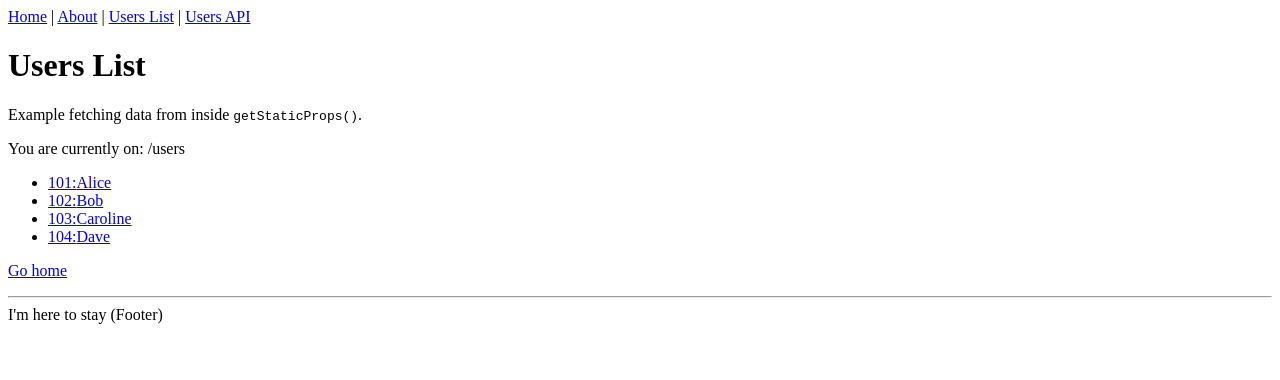
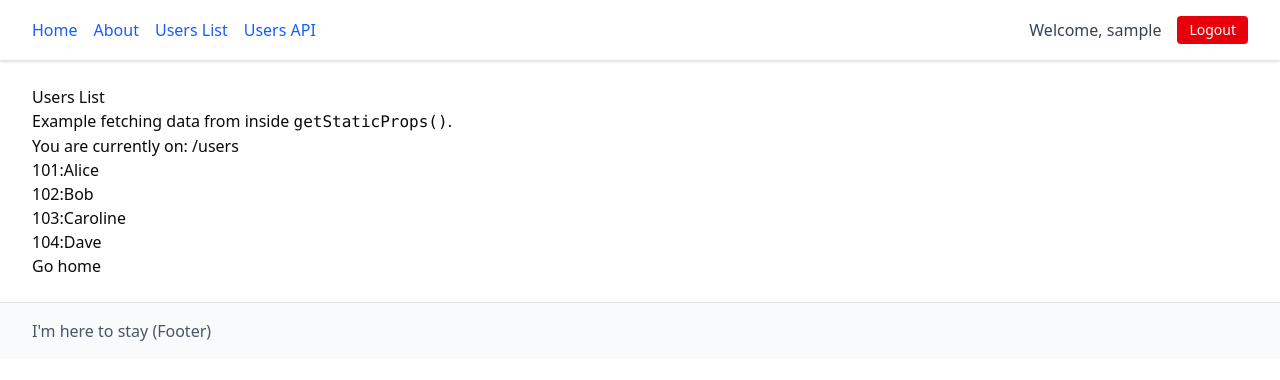
Before and after one commit to gabbar910/SparePartsManager, a Next.js app: page /users in a window 1280 px wide. Shown: the top 380 px of the page. Built offline with nearby package versions, Linux system fonts and the light colour scheme; sample sign-in values are in the browser's storage.

Commit message:
For Layout and Auth

```diff
--- a/components/Layout.tsx
+++ b/components/Layout.tsx
@@ -1,32 +1,71 @@
 import React, { ReactNode } from "react";
 import Link from "next/link";
 import Head from "next/head";
+import { useAuth } from "../contexts/auth";
 
 type Props = {
   children?: ReactNode;
   title?: string;
 };
 
-const Layout = ({ children, title = "This is the default title" }: Props) => (
+const Layout = ({ children, title = "This is the default title" }: Props) => {
+  const { user, logout, isAuthenticated } = useAuth();
+
+  const handleLogout = () => {
+    logout();
+  };
+
+  return (
     <div>
       <Head>
         <title>{title}</title>
         <meta charSet="utf-8" />
         <meta name="viewport" content="initial-scale=1.0, width=device-width" />
       </Head>
-    <header>
-      <nav>
-        <Link href="/">Home</Link> | <Link href="/about">About</Link> |{" "}
-        <Link href="/users">Users List</Link> |{" "}
-        <Link href="/api/users">Users API</Link>
+      <header className="bg-white shadow-sm border-b">
+        <div className="max-w-7xl mx-auto px-4 sm:px-6 lg:px-8">
+          <div className="flex justify-between items-center py-4">
+            <nav className="flex space-x-4">
+              <Link href="/" className="text-blue-600 hover:text-blue-800">
+                Home
+              </Link>
+              <Link href="/about" className="text-blue-600 hover:text-blue-800">
+                About
+              </Link>
+              <Link href="/users" className="text-blue-600 hover:text-blue-800">
+                Users List
+              </Link>
+              <Link href="/api/users" className="text-blue-600 hover:text-blue-800">
+                Users API
+              </Link>
             </nav>
+
+            {isAuthenticated && (
+              <div className="flex items-center space-x-4">
+                <span className="text-gray-700">
+                  Welcome, {user?.username}
+                </span>
+                <button
+                  onClick={handleLogout}
+                  className="bg-red-600 hover:bg-red-700 text-white px-3 py-1 rounded text-sm"
+                >
+                  Logout
+                </button>
+              </div>
+            )}
+          </div>
+        </div>
       </header>
+      <main className="max-w-7xl mx-auto py-6 px-4 sm:px-6 lg:px-8">
         {children}
-    <footer>
-      <hr />
-      <span>I&apos;m here to stay (Footer)</span>
+      </main>
+      <footer className="bg-gray-50 border-t">
+        <div className="max-w-7xl mx-auto py-4 px-4 sm:px-6 lg:px-8">
+          <span className="text-gray-600">I'm here to stay (Footer)</span>
+        </div>
       </footer>
     </div>
   );
+};
 
 export default Layout;
--- /dev/null
+++ b/contexts/auth.tsx
@@ -0,0 +1,109 @@
+import React, { createContext, useContext, useState, useEffect, ReactNode } from 'react';
+import axios from 'axios';
+
+interface User {
+  username: string;
+}
+
+interface AuthContextType {
+  user: User | null;
+  token: string | null;
+  isAuthenticated: boolean;
+  login: (username: string, password: string) => Promise<{ success: boolean; error?: string }>;
+  logout: () => void;
+  loading: boolean;
+}
+
+const AuthContext = createContext<AuthContextType | undefined>(undefined);
+
+interface AuthProviderProps {
+  children: ReactNode;
+}
+
+export const AuthProvider: React.FC<AuthProviderProps> = ({ children }) => {
+  const [user, setUser] = useState<User | null>(null);
+  const [token, setToken] = useState<string | null>(null);
+  const [loading, setLoading] = useState(true);
+
+  useEffect(() => {
+    // Check for existing token on app load
+    const storedToken = localStorage.getItem('authToken');
+    const storedUser = localStorage.getItem('authUser');
+
+    if (storedToken && storedUser) {
+      setToken(storedToken);
+      setUser(JSON.parse(storedUser));
+      // Set default authorization header
+      axios.defaults.headers.common['Authorization'] = `Bearer ${storedToken}`;
+    }
+    setLoading(false);
+  }, []);
+
+  const login = async (username: string, password: string): Promise<{ success: boolean; error?: string }> => {
+    try {
+      setLoading(true);
+      const response = await axios.post('http://localhost:5189/api/Auth/login', {
+        username,
+        password,
+      });
+
+      const { token: receivedToken } = response.data;
+
+      if (receivedToken) {
+        // Store token and user info
+        localStorage.setItem('authToken', receivedToken);
+        localStorage.setItem('authUser', JSON.stringify({ username }));
+
+        setToken(receivedToken);
+        setUser({ username });
+
+        // Set default authorization header for future requests
+        axios.defaults.headers.common['Authorization'] = `Bearer ${receivedToken}`;
+
+        return { success: true };
+      } else {
+        return { success: false, error: 'No token received from server' };
+      }
+    } catch (error: any) {
+      console.error('Login error:', error);
+      return {
+        success: false,
+        error: error.response?.data?.message || 'Login failed. Please check your credentials.'
+      };
+    } finally {
+      setLoading(false);
+    }
+  };
+
+  const logout = () => {
+    // Clear stored data
+    localStorage.removeItem('authToken');
+    localStorage.removeItem('authUser');
+
+    // Clear state
+    setToken(null);
+    setUser(null);
+
+    // Remove authorization header
+    delete axios.defaults.headers.common['Authorization'];
+  };
+
+  const value: AuthContextType = {
+    user,
+    token,
+    isAuthenticated: !!token && !!user,
+    login,
+    logout,
+    loading,
+  };
+
+  return <AuthContext.Provider value={value}>{children}</AuthContext.Provider>;
+};
+
+export const useAuth = (): AuthContextType => {
+  const context = useContext(AuthContext);
+  if (context === undefined) {
+    throw new Error('useAuth must be used within an AuthProvider');
+  }
+  return context;
+};
--- /dev/null
+++ b/pages/_app.tsx
@@ -0,0 +1,57 @@
+import React, { useEffect } from 'react';
+import type { AppProps } from 'next/app';
+import { useRouter } from 'next/router';
+import { AuthProvider, useAuth } from '../contexts/auth';
+import '../styles/globals.css';
+
+// Component to handle route protection
+const AuthGuard: React.FC<{ children: React.ReactNode }> = ({ children }) => {
+  const { isAuthenticated, loading } = useAuth();
+  const router = useRouter();
+
+  useEffect(() => {
+    // Don't redirect if still loading or already on login page
+    if (loading || router.pathname === '/login') {
+      return;
+    }
+
+    // Redirect to login if not authenticated
+    if (!isAuthenticated) {
+      router.push('/login');
+    }
+  }, [isAuthenticated, loading, router]);
+
+  // Show loading while checking authentication
+  if (loading) {
+    return (
+      <div className="min-h-screen flex items-center justify-center">
+        <div className="text-lg">Loading...</div>
+      </div>
+    );
+  }
+
+  // Show login page without protection
+  if (router.pathname === '/login') {
+    return <>{children}</>;
+  }
+
+  // Show content only if authenticated
+  if (isAuthenticated) {
+    return <>{children}</>;
+  }
+
+  // Show nothing while redirecting
+  return null;
+};
+
+function MyApp({ Component, pageProps }: AppProps) {
+  return (
+    <AuthProvider>
+      <AuthGuard>
+        <Component {...pageProps} />
+      </AuthGuard>
+    </AuthProvider>
+  );
+}
+
+export default MyApp;
```
Also changed, not shown: package.json (+5 -4 lines), 1 other file (tests, documents, lock files or other folders). Lines whose indentation alone changed are shown as unchanged.
